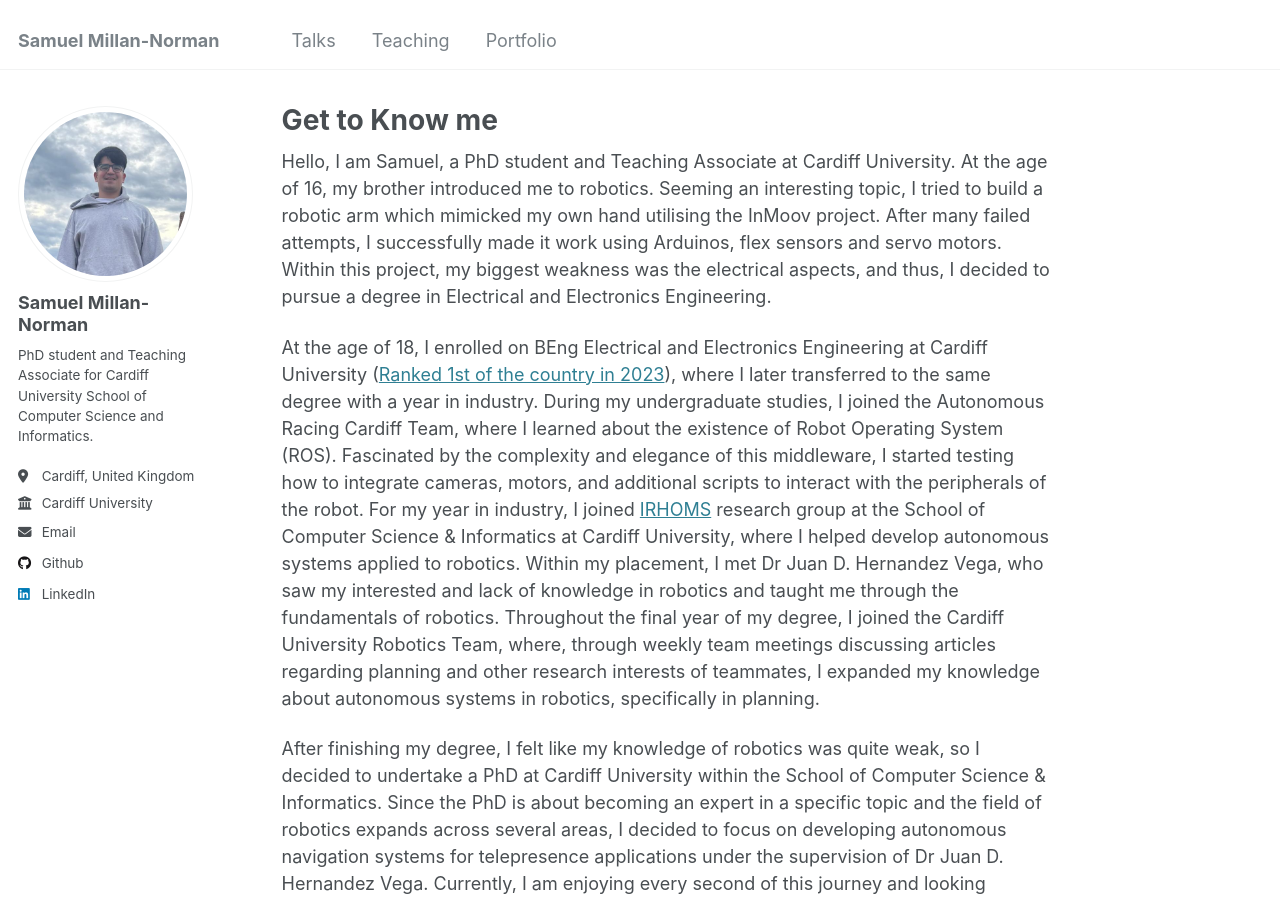
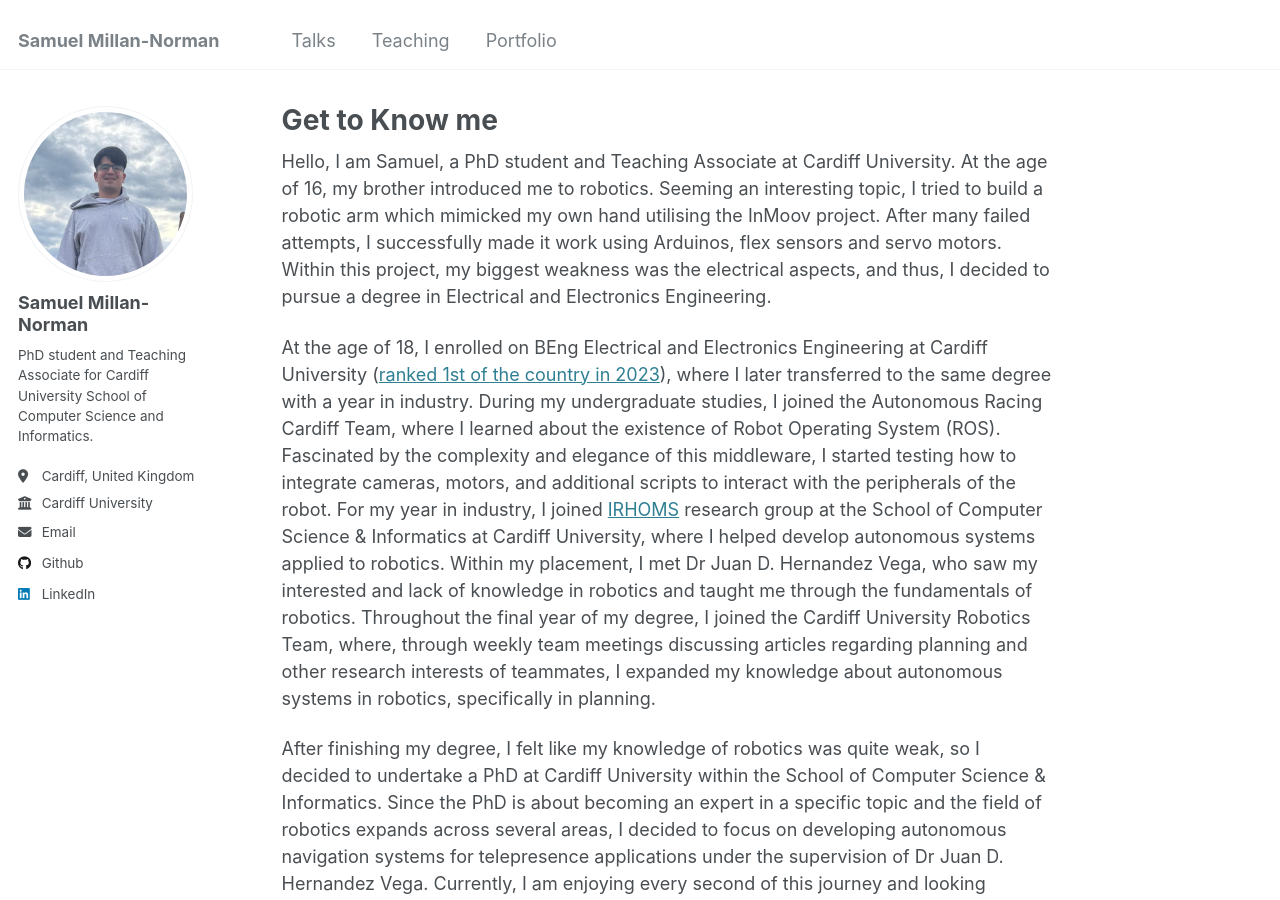
Before and after one commit to SamuelMN005/SamuelMN005.github.io, a Jekyll site: the page built from _pages/about.md, in a window 1280 px wide and 900 px high. Built offline with Jekyll 4.4.1, drawn with Linux system fonts in a browser that asks for light colours.

Commit message:
[fix]: url i bio

```diff
--- a/_pages/about.md
+++ b/_pages/about.md
@@ -9,7 +9,7 @@ redirect_from:
 
 Hello, I am Samuel, a PhD student and Teaching Associate at Cardiff University. At the age of 16, my brother introduced me to robotics. Seeming an interesting topic, I tried to build a robotic arm which mimicked my own hand utilising the InMoov project. After many failed attempts, I successfully made it work using Arduinos, flex sensors and servo motors. Within this project, my biggest weakness was the electrical aspects, and thus, I decided to pursue a degree in Electrical and Electronics Engineering.
 
-At the age of 18, I enrolled on BEng Electrical and Electronics Engineering at Cardiff University (<a href="https://www.theguardian.com/education/ng-interactive/2023/sep/09/best-uk-universities-for-electrical-electronic-engineering-league-table">Ranked 1st of the country in 2023</a>), where I later transferred to the same degree with a year in industry. During my undergraduate studies, I joined the Autonomous Racing Cardiff Team, where I learned about the existence of Robot Operating System (ROS). Fascinated by the complexity and elegance of this middleware, I started testing how to integrate cameras, motors, and additional scripts to interact with the peripherals of the robot. For my year in industry, I joined <a href="https://www.cardiff.ac.uk/artificial-intelligence-robotics-and-human-machine-systems">IRHOMS</a> research group at the School of Computer Science & Informatics at Cardiff University, where I helped develop autonomous systems applied to robotics. Within my placement, I met Dr Juan D. Hernandez Vega, who saw my interested and lack of knowledge in robotics and taught me through the fundamentals of robotics. Throughout the final year of my degree, I joined the Cardiff University Robotics Team, where, through weekly team meetings discussing articles regarding planning and other research interests of teammates, I expanded my knowledge about autonomous systems in robotics, specifically in planning.
+At the age of 18, I enrolled on BEng Electrical and Electronics Engineering at Cardiff University (<a href="https://www.theguardian.com/education/ng-interactive/2023/sep/09/best-uk-universities-for-electrical-electronic-engineering-league-table">ranked 1st of the country in 2023</a>), where I later transferred to the same degree with a year in industry. During my undergraduate studies, I joined the Autonomous Racing Cardiff Team, where I learned about the existence of Robot Operating System (ROS). Fascinated by the complexity and elegance of this middleware, I started testing how to integrate cameras, motors, and additional scripts to interact with the peripherals of the robot. For my year in industry, I joined <a href="https://www.cardiff.ac.uk/artificial-intelligence-robotics-and-human-machine-systems">IRHOMS</a> research group at the School of Computer Science & Informatics at Cardiff University, where I helped develop autonomous systems applied to robotics. Within my placement, I met Dr Juan D. Hernandez Vega, who saw my interested and lack of knowledge in robotics and taught me through the fundamentals of robotics. Throughout the final year of my degree, I joined the Cardiff University Robotics Team, where, through weekly team meetings discussing articles regarding planning and other research interests of teammates, I expanded my knowledge about autonomous systems in robotics, specifically in planning.
 
 After finishing my degree, I felt like my knowledge of robotics was quite weak, so I decided to undertake a PhD at Cardiff University within the School of Computer Science & Informatics. Since the PhD is about becoming an expert in a specific topic and the field of robotics expands across several areas, I decided to focus on developing autonomous navigation systems for telepresence applications under the supervision of Dr Juan D. Hernandez Vega. Currently, I am enjoying every second of this journey and looking forward to future publications that are under development…
 
```
